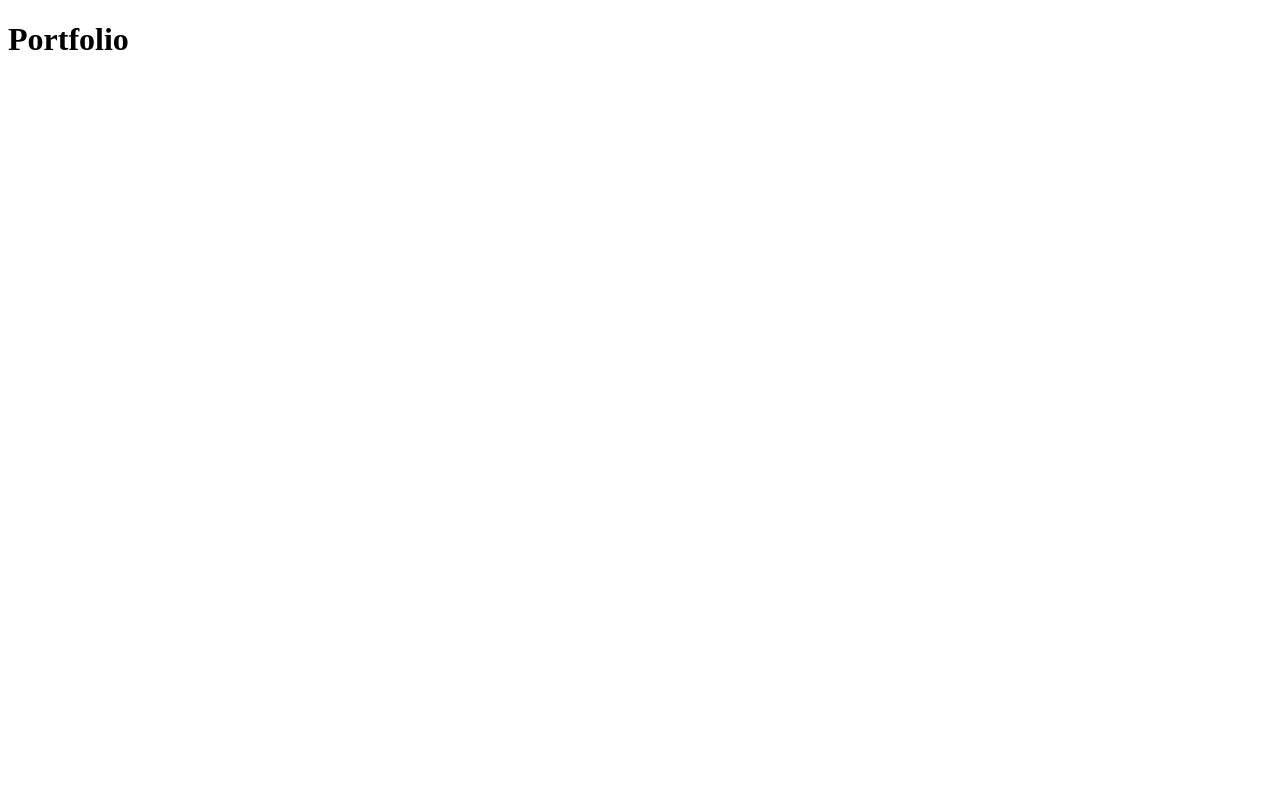
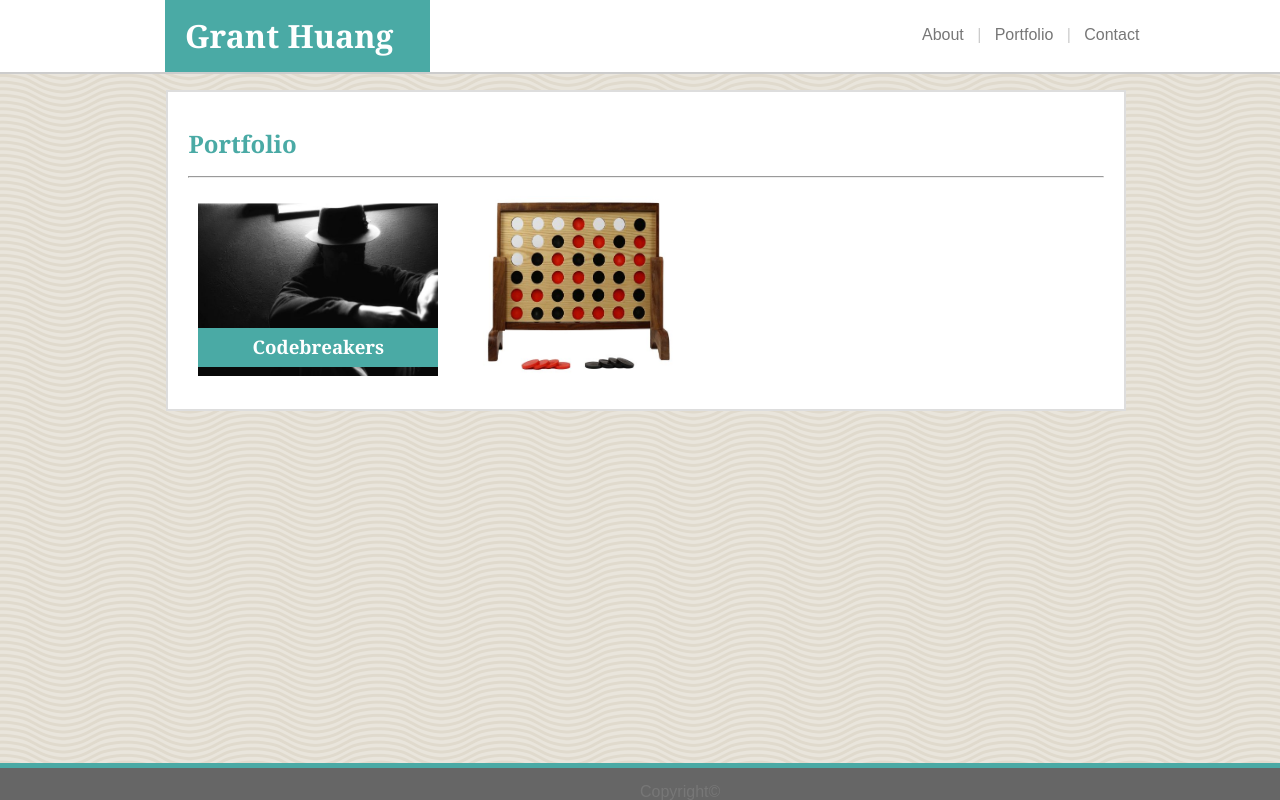
Before and after one commit to dair68/Basic-Portfolio, a plain HTML site: page portfolio.html in a window 1280 px wide. Drawn offline with Linux system fonts and the light colour scheme.

Commit message:
cleaned up the dimensions

```diff
--- a/assets/css/style.css
+++ b/assets/css/style.css
@@ -3,7 +3,9 @@ header {
     border-color: #cccccc;
     border-bottom-style: solid;
     border-bottom-width: 2px;
-    height: 62px;
+    height: 72px;
+    /* display: inline; */
+    /* float: left; */
     /* overflow: hidden;
     padding: 0px; */
 }
@@ -12,17 +14,27 @@ h1 {
     background: #4aaaa5;
     font-family: 'Georgia', Times, Times New Roman, serif;
     color: #ffffff;
-    padding: 15px;
+    padding: 20px;
     width: 225px;
     margin-top: 0;
-    margin-left: 15%;
+    margin-left: 165px;
+    margin-right: 0;
+    margin-bottom: 0;
+    float: left;
     /* margin-bottom: 10px; */
-
 }
 
 h2 {
     color: #4aaaa5;
     font-family: 'Georgia', Times, Times New Roman, serif;
+}
+
+h3 {
+    background: #4aaaa5;
+    font-family: 'Georgia', Times, Times New Roman, serif;
+    color: #ffffff;
+    padding: 10px;
+    float: left;
 }
 
 body {
@@ -34,7 +46,9 @@ body {
     margin-right: 12%; */
     color: #777777;
     min-height: 100%;
+    /* float: middle; */
     /* position: relative; */
+    /* text-align:center; */
 }
 
 footer {
@@ -52,17 +66,29 @@ footer {
 
 nav {
     float: right;
+    /* display: inline; */
+    /* background: pink; */
+    color: #cccccc;
+    width: 300px;
+    margin-top: 27px;
+    margin-right: 58px;
+    bottom: 0px;
 }
 
-section {
+a {
+    color: #777777;
+    text-decoration: none;
+}
+
+#about, #projects {
     background: #ffffff;
     border-style: solid;
     border-color: #dddddd;
     border-width: 2px;
-    width: 960px;
+    width: 916px;
     padding: 20px;
-    margin-left: 15%;
-    margin-right: 15%;
+    margin-left: 13%;
+    margin-right: 13%;
     /* padding-bottom: 60px; */
     float: left;
     display: block;
@@ -81,6 +107,38 @@ section {
     left: 50%;
 }
 
+button {
+    /* position: absolute; */
+    /* top: 50%; */
+    /* z-index: 5; */
+    display: inline;
+    background: #ffffff;
+    color: #777777;
+    margin: 0px;
+}
+
+.thumbnail {
+    /* float: left; */
+    height: 180px;
+    width: 240px;
+    margin: 10px;
+    /* border-style: solid;
+    border-width: medium;
+    border-color: gainsboro; */
+}
+
+.project {
+    float: left;
+    position: relative;
+    text-align: center;
+}
+
+#codebreakers {
+    position: absolute;
+    left: 10px;
+    bottom: 3px;
+    width: 220px;
+}
 /* p1 {
     margin-left: 10px;
 } */
--- a/portfolio.html
+++ b/portfolio.html
@@ -2,10 +2,39 @@
 <html lang="en">
 <head>
     <title>Portfolio</title>
+    <link rel="stylesheet" href="assets/css/reset.css">
+    <link rel="stylesheet" href="assets/css/style.css">
+    <link rel="icon" type="image/png" href="https://cdn.boldomatic.com/resource/web/v2/images/profile-dummy-2x.png?&width=46&height=46&format=png&quality=90">
 </head>
 <body>
-<h1>Portfolio</h1>
+    <header>
+        <h1>Grant Huang</h1>
+        <nav>
+            <a href="file:///C:/Users/Grant%20Huang/Documents/Coding%20Bootcamp/Basic-Portfolio/index.html">
+                About
+            </a>&nbsp; | &nbsp;
+            <a href="file:///C:/Users/Grant%20Huang/Documents/Coding%20Bootcamp/Basic-Portfolio/portfolio.html">
+                Portfolio
+            </a>&nbsp; | &nbsp;
+            <a href="file:///C:/Users/Grant%20Huang/Documents/Coding%20Bootcamp/Basic-Portfolio/contact.html">
+                Contact
+            </a>
+        </nav>
+    </header>
+<br>
+<section id="projects">
+    <h2>Portfolio</h2>
+    <hr>
+    <div class="project">
+        <img src="assets/images/detective.jpg" alt="Codebreakers" class="thumbnail">
+        <h3 id="codebreakers">Codebreakers</h3>
+    </div>
 
+    <img src="assets/images/connectfour.jpg" alt="Connect Four" class="thumbnail">
+</section>
+<footer>
+    <div id=copy>Copyright&copy; </div>
+</footer>
 
 
 
```
Also changed, not shown: index.html (+13 -6 lines), assets/images/connectfour.jpg (added), assets/images/detective.jpg (added), assets/images/halftone/halftone.png (deleted), assets/images/halftone/readme.txt (deleted), assets/images/old_mathematics/old_mathematics.png (deleted), assets/images/old_mathematics/old_mathematics_@2X.png (deleted), assets/images/old_mathematics/readme.txt (deleted), assets/images/school/readme.txt (deleted), assets/images/school/school.png (deleted), 1 other file.
